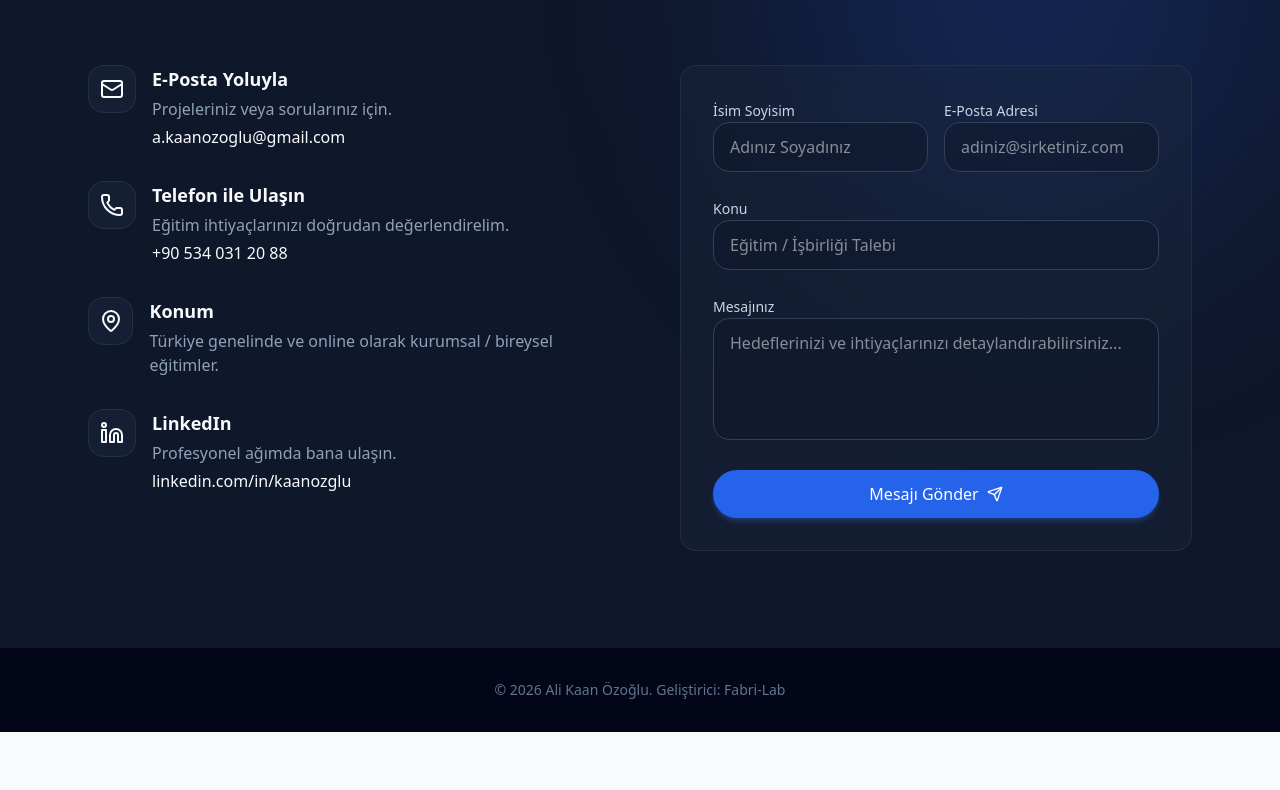
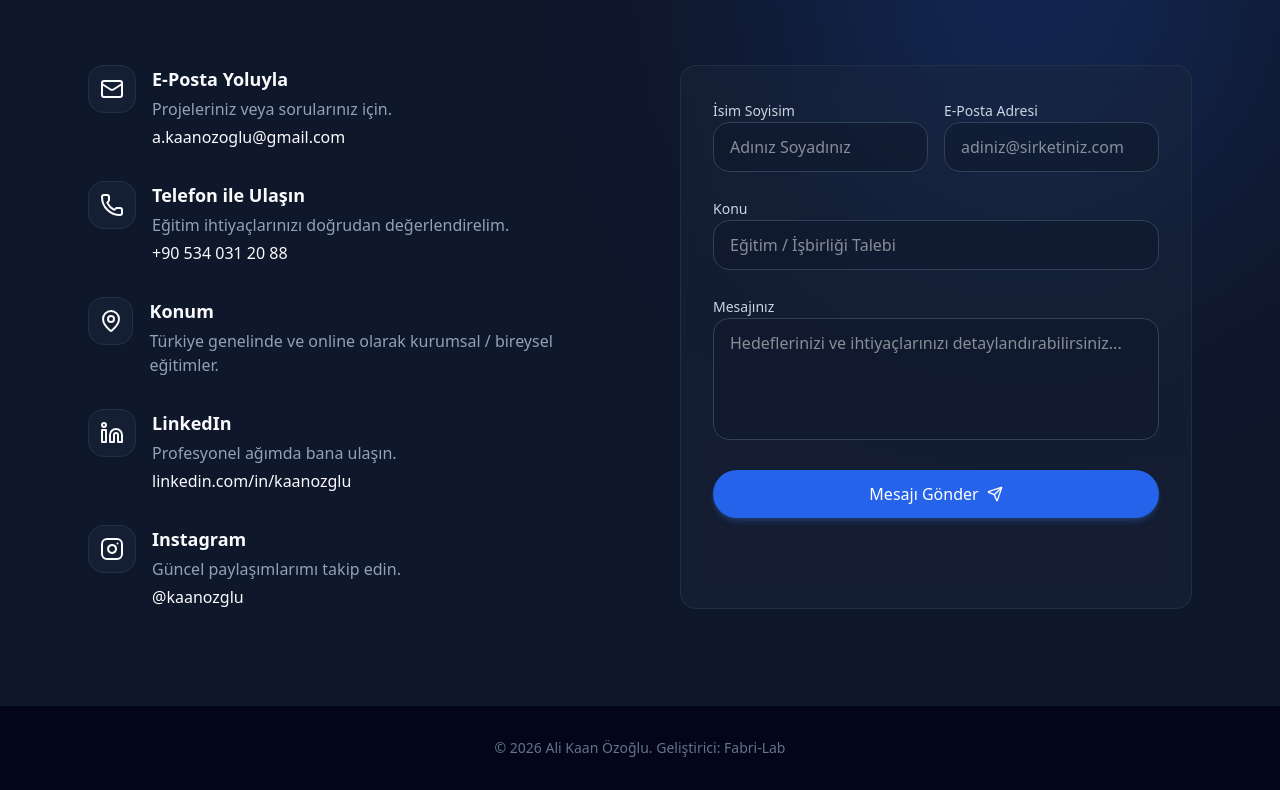
Before and after one commit to akaanozoglu/website, a Next.js app: page / in a window 1280 px wide. Shown: the part 4089-4879 px from the top of the page. Before the commit the page ends 4821 px from the top, so only its background shows below. Built offline with nearby package versions, Linux system fonts and the light colour scheme.

Commit message:
feat: Add Instagram link to contact section

```diff
--- a/src/components/Contact.tsx
+++ b/src/components/Contact.tsx
@@ -3,7 +3,7 @@
 import { useState } from "react";
 import { motion } from "framer-motion";
 import { Button } from "./ui/Button";
-import { Send, Mail, MapPin, CalendarDays, AlertCircle, Phone, Linkedin } from "lucide-react";
+import { Send, Mail, MapPin, CalendarDays, AlertCircle, Phone, Linkedin, Instagram } from "lucide-react";
 
 export function Contact() {
     const [isSubmitting, setIsSubmitting] = useState(false);
@@ -125,6 +125,19 @@ export function Contact() {
                                 </a>
                             </div>
                         </div>
+
+                        <div className="flex items-start gap-4">
+                            <div className="w-12 h-12 rounded-lg bg-slate-800/50 flex items-center justify-center text-primary-400 border border-slate-700/50">
+                                <Instagram size={24} />
+                            </div>
+                            <div>
+                                <h4 className="text-lg font-bold mb-1">Instagram</h4>
+                                <p className="text-slate-400 mb-1">Güncel paylaşımlarımı takip edin.</p>
+                                <a href="https://www.instagram.com/kaanozglu" target="_blank" rel="noopener noreferrer" className="text-primary-400 hover:text-primary-300 font-medium transition-colors">
+                                    @kaanozglu
+                                </a>
+                            </div>
+                        </div>
                     </motion.div>
 
                     {/* Form */}
```
